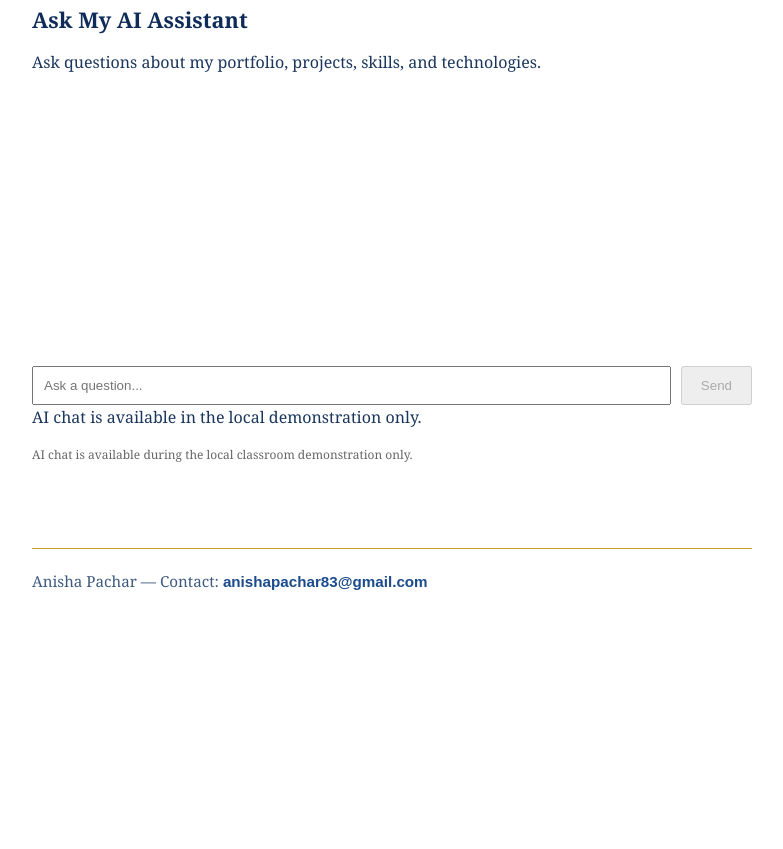
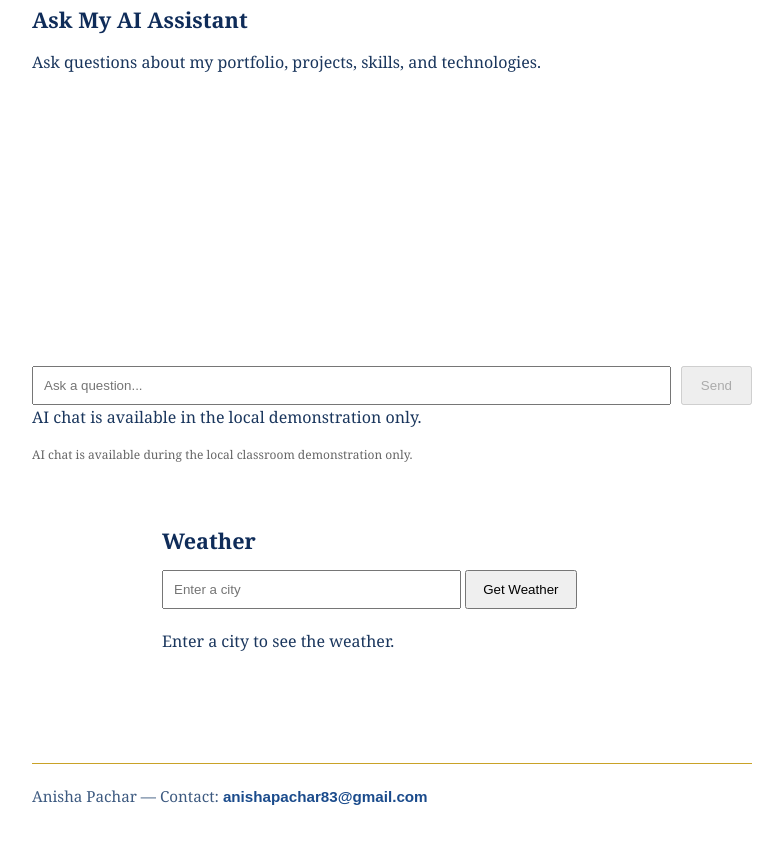
Before and after one commit to anishaa359/Portfolio, a plain HTML site: page index.html in a window 1280 px wide. Shown: the part 2375-3224 px from the top of the page, without its empty margins (248-1031 px from the left). Before the commit the page ends 3009 px from the top, so only its background shows below. Drawn offline with Linux system fonts and the light colour scheme; a script that the page names is missing.

Commit message:
Update index.html

```diff
--- a/index.html
+++ b/index.html
@@ -371,6 +371,23 @@
         demonstration only.
       </p>
     </section>
+     <section id="weather" aria-labelledby="weather-heading">
+      <h2 id="weather-heading">Weather</h2>
+
+      <input
+        type="text"
+        id="cityInput"
+        placeholder="Enter a city"
+      >
+
+      <button id="weatherButton" type="button">
+        Get Weather
+      </button>
+
+      <div id="weatherResult">
+        Enter a city to see the weather.
+      </div>
+    </section>
   </main>
 
   <footer class="site-footer">
```
